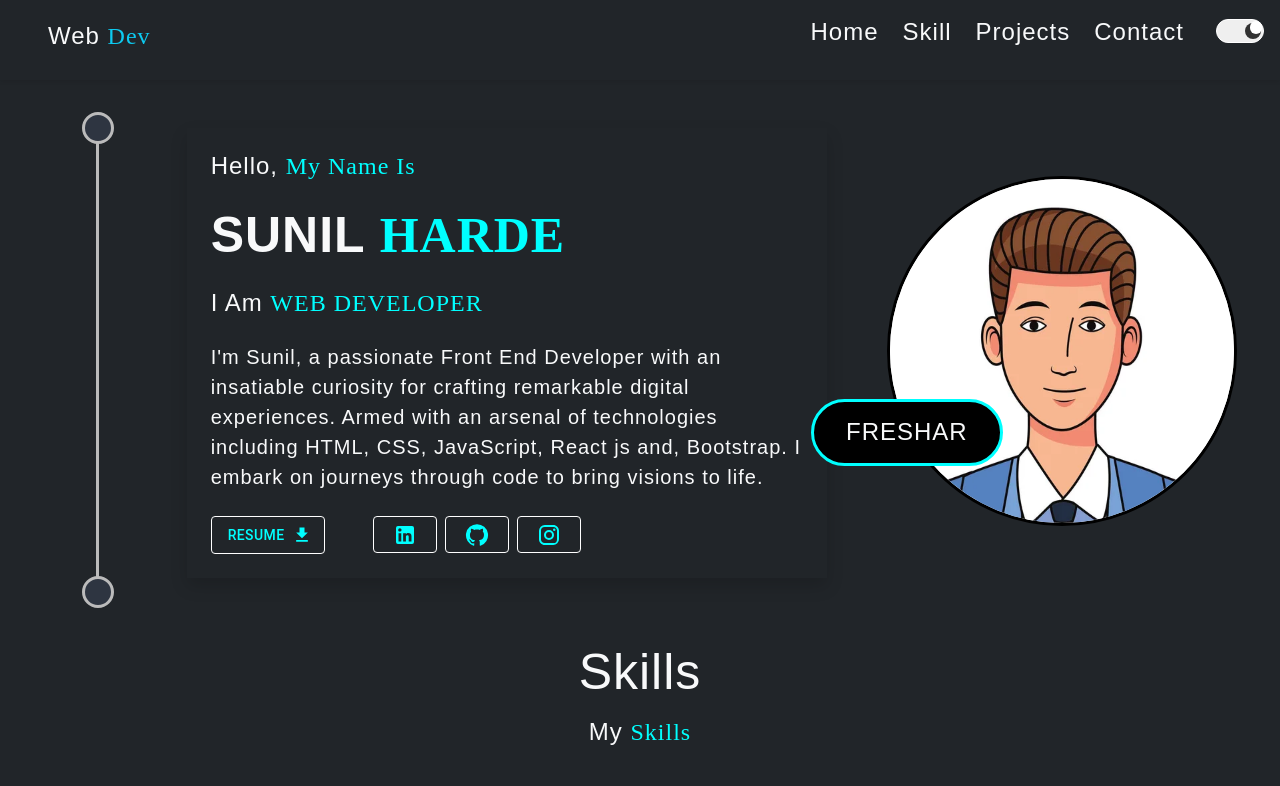
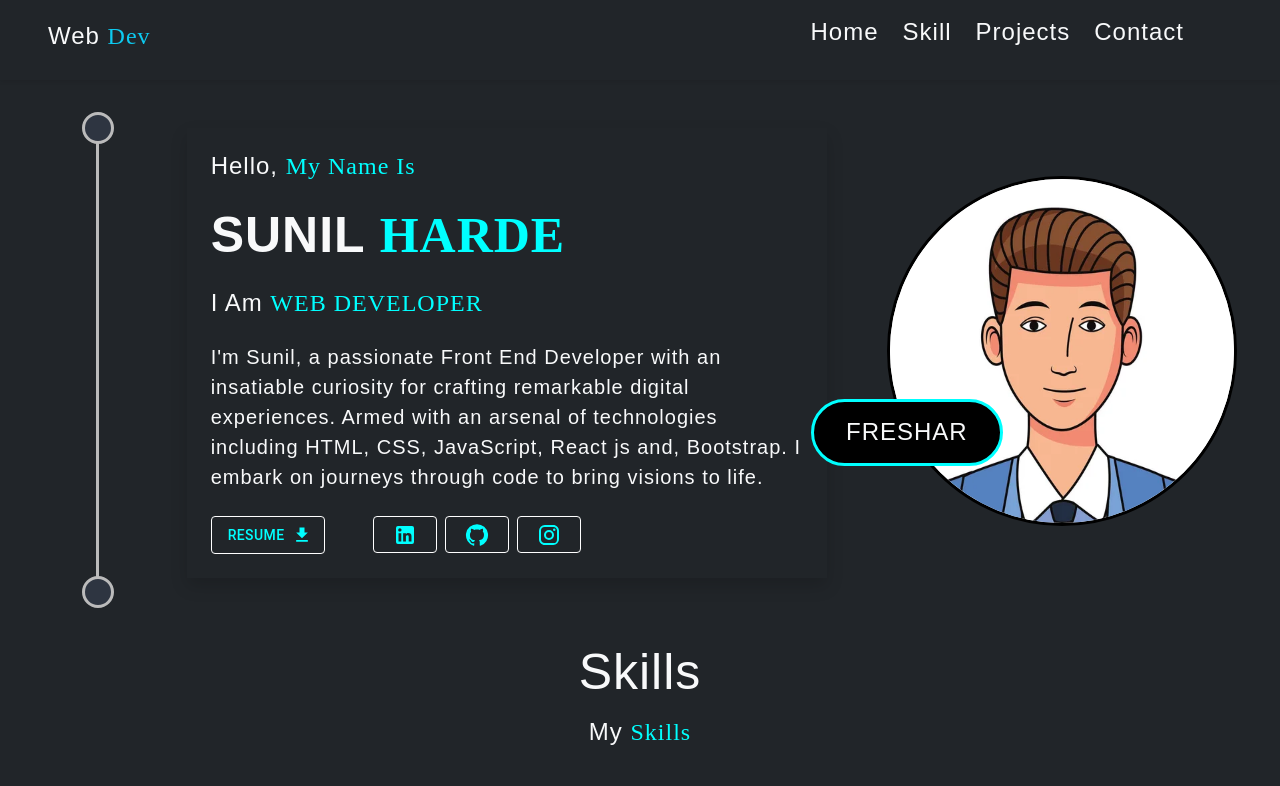
Before and after one commit to Sunil-Harde/Portfolio, a React (Vite) app: page / in a window 1280 px wide. Shown: the top 786 px of the page. Built offline with nearby package versions, Linux system fonts and the light colour scheme.

Commit message:
animetion added

```diff
--- a/src/Component/Navbar/Navbar.jsx
+++ b/src/Component/Navbar/Navbar.jsx
@@ -32,12 +32,12 @@ function NavBar() {
                     </div>
 
 
-                    <div className={'darkmode-button position-fixed ' } data-aos="fade-down" data-aos-duration="1700">
+                    {/* <div className={'darkmode-button position-fixed ' } data-aos="fade-down" data-aos-duration="1700">
 
                         <button className="darkmode" onClick={() => darkmodeon()}>
 
                         </button>
-                    </div>
+                    </div> */}
 
 
                     <div className="lines d-flex d-md-none flex-column" onClick={() => setNavClick(!navClick)} data-aos="fade-down" data-aos-duration="1700">
```
